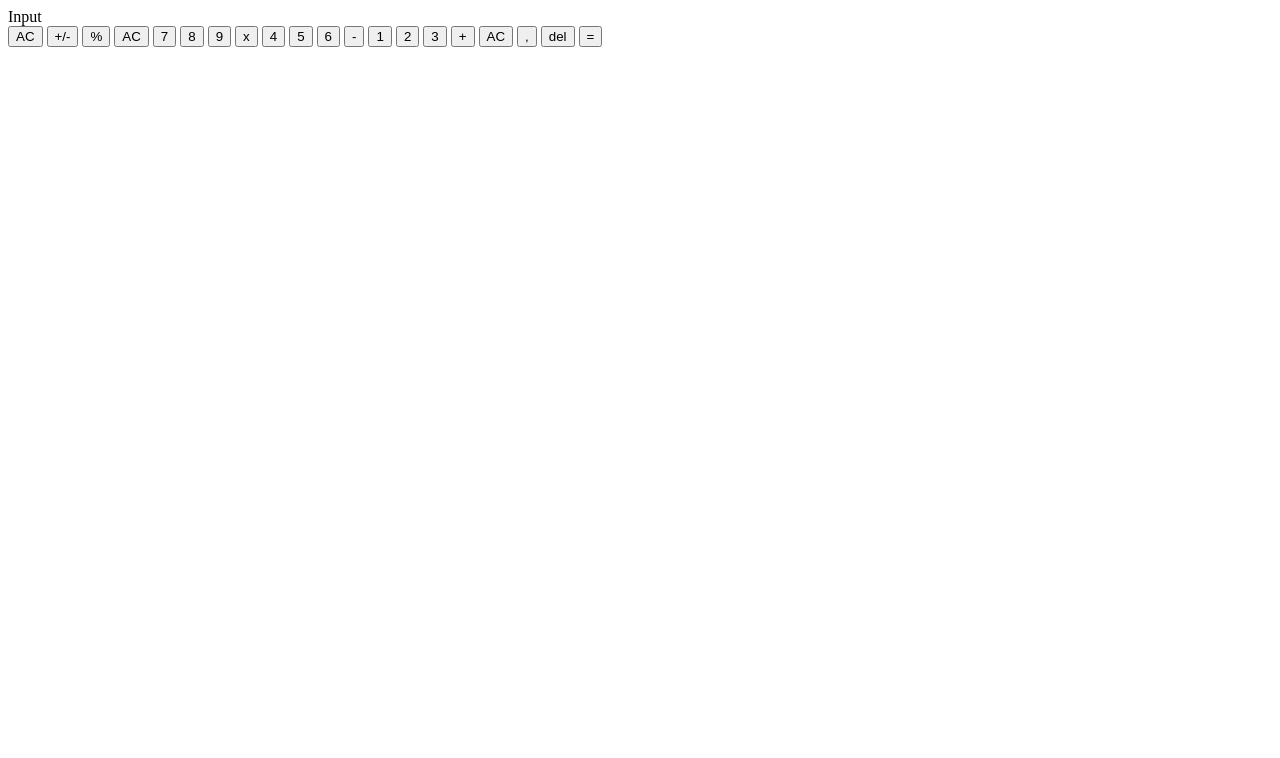
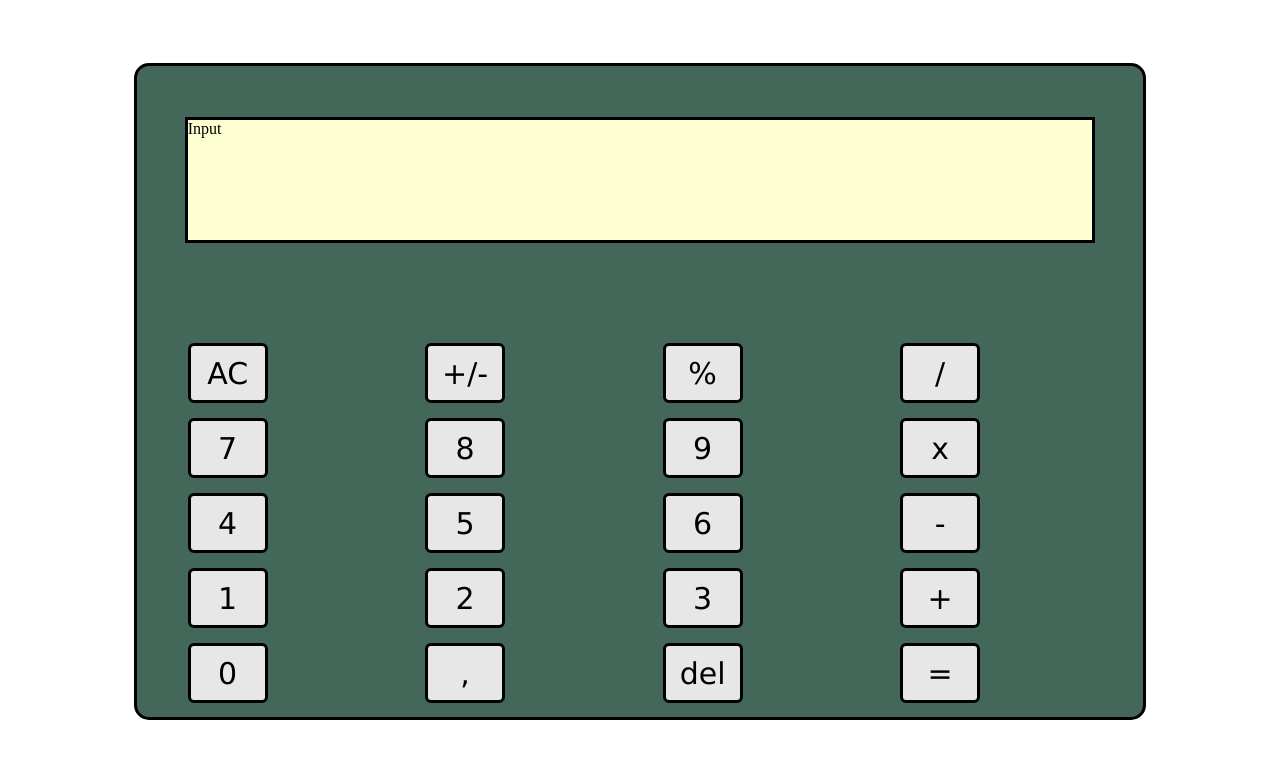
Before and after one commit to Lia711/Calculator, a plain HTML site: page index.html in a window 1280 px wide. Drawn offline with Linux system fonts and the light colour scheme.

Commit message:
styled calculator

```diff
--- a/index.html
+++ b/index.html
@@ -5,6 +5,8 @@
     <meta http-equiv="X-UA-Compatible" content="IE=edge">
     <meta name="viewport" content="width=device-width, initial-scale=1.0">
     <title>Calculator</title>
+    <link rel="stylesheet" href="./main.css">
+    <script src="script.js"></script>
 </head>
 <body>
 
@@ -15,7 +17,7 @@
             <button class="buttons__clear">AC</button>
             <button class="buttons__sign">+/-</button>
             <button class="buttons__percentage">%</button>
-            <button class="buttons__division">AC</button>
+            <button class="buttons__division">/</button>
 
             <button class="buttons__7">7</button>
             <button class="buttons__8">8</button>
@@ -32,7 +34,7 @@
             <button class="buttons__3">3</button>
             <button class="buttons__plus">+</button>
 
-            <button class="buttons__0">AC</button>
+            <button class="buttons__0">0</button>
             <button class="buttons__decimal">,</button>
             <button class="buttons__delete">del</button>
             <button class="buttons__equals">=</button>
--- /dev/null
+++ b/main.scss
@@ -0,0 +1,42 @@
+.calculator-box {
+    height:600px;
+    background-color: rgb(67, 104, 89);
+    margin-left:10%;
+    margin-right:10%;
+    margin-top:5%;
+    margin-bottom:5%;
+    padding-top:4%;
+    border:3px solid black;
+    border-radius: 15px;
+
+    .input-box {
+        width:90%;
+        height:20%;
+        background-color:rgb(254, 255, 209);
+        margin:auto;
+        border:3px solid black;
+    }
+
+    .buttons {
+        margin-left: 5%;
+        margin-right:5%;
+        margin-top:10%;
+        display: grid;
+        grid-template-columns: 1fr 1fr 1fr 1fr;
+        grid-template-rows: 1fr 1fr 1fr 1fr 1fr;
+        gap: 5%;
+    }
+
+    button {
+        background-color: rgb(231, 231, 231);
+        width: 80px;
+        height: 60px;
+        font-family:'Lucida Sans';
+        font-size: 30px;
+        border: 3px solid black;
+        border-radius:6px;
+    }
+    button:active {
+        background-color: rgb(158, 158, 158);
+    }
+}
```
Also changed, not shown: main.css (added), script.js (added), 1 other file.
